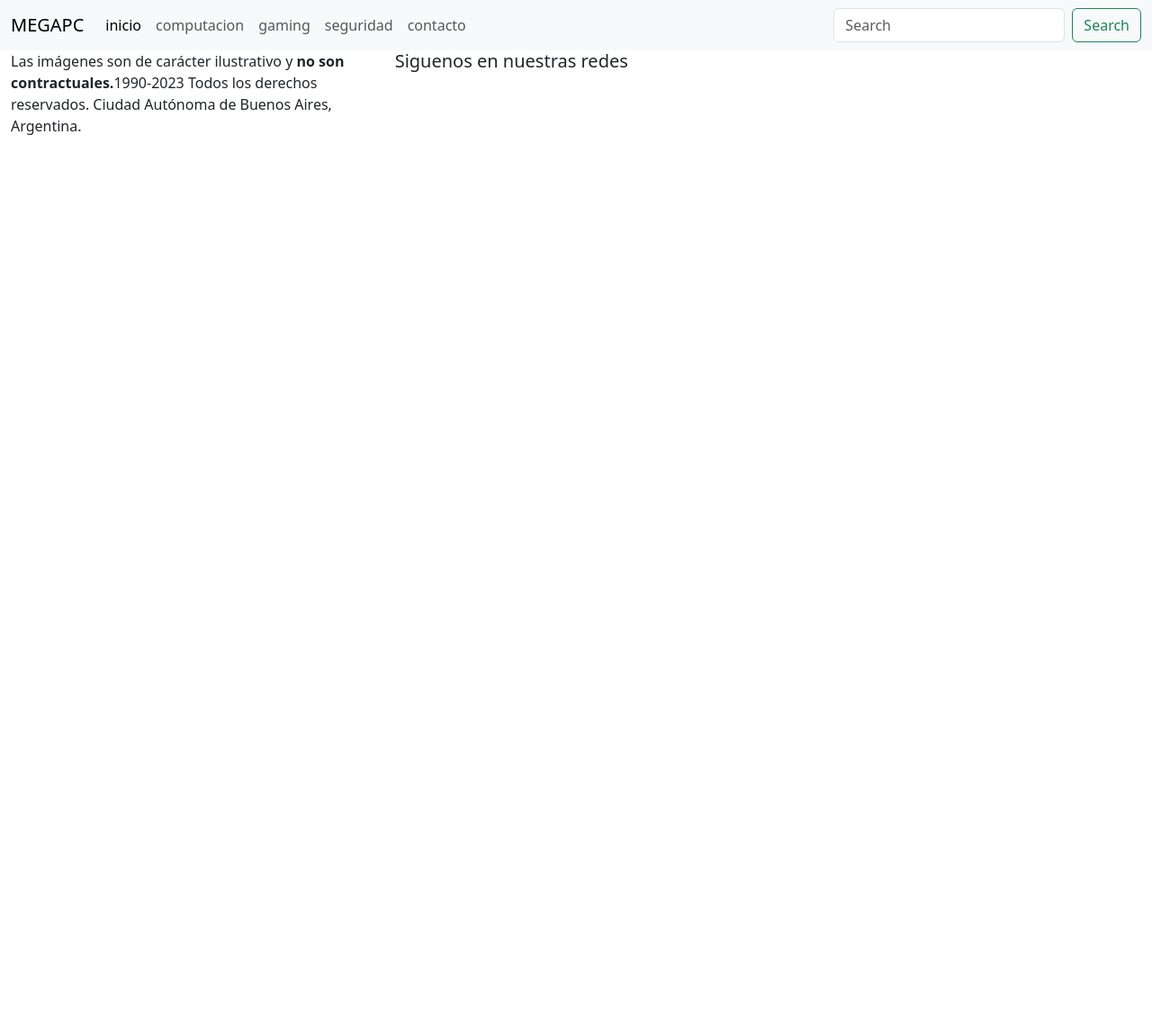
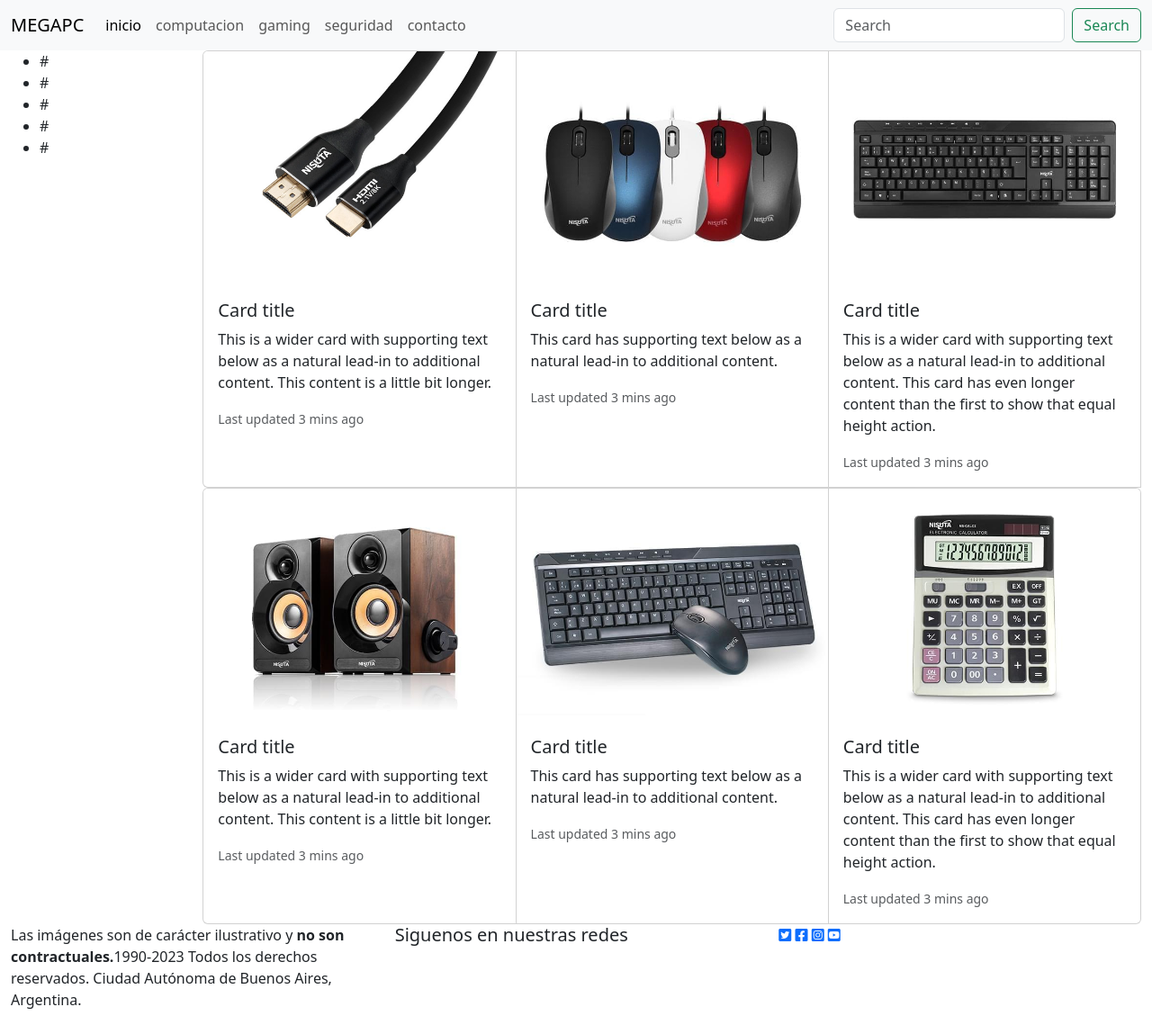
Before and after one commit to victorcapcha/preentrega3-capcha, a plain HTML site: page pages/computacion.html in a window 1280 px wide. Shown: the whole page at 90% size. Before the commit the page ends 800 px from the top, so only its background shows below. Drawn offline with nearby package versions, Linux system fonts and the light colour scheme.

Commit message:
agregando contenido

```diff
--- a/pages/computacion.html
+++ b/pages/computacion.html
@@ -5,12 +5,15 @@
   <meta charset="UTF-8" />
   <meta http-equiv="X-UA-Compatible" content="IE=edge" />
   <meta name="viewport" content="width=device-width, initial-scale=1.0" />
-  <title>Document</title>
+  <title>MEGAPC</title>
   <link href="https://cdn.jsdelivr.net/npm/bootstrap@5.3.0/dist/css/bootstrap.min.css" rel="stylesheet"
     integrity="sha384-9ndCyUaIbzAi2FUVXJi0CjmCapSmO7SnpJef0486qhLnuZ2cdeRhO02iuK6FUUVM" crossorigin="anonymous" />
   <script src="https://cdn.jsdelivr.net/npm/bootstrap@5.3.0/dist/js/bootstrap.bundle.min.js"
     integrity="sha384-geWF76RCwLtnZ8qwWowPQNguL3RmwHVBC9FhGdlKrxdiJJigb/j/68SIy3Te4Bkz"
     crossorigin="anonymous"></script>
+    <link rel="stylesheet" href="https://cdnjs.cloudflare.com/ajax/libs/font-awesome/6.4.0/css/all.min.css"
+    integrity="sha512-iecdLmaskl7CVkqkXNQ/ZH/XLlvWZOJyj7Yy7tcenmpD1ypASozpmT/E0iPtmFIB46ZmdtAc9eNBvH0H/ZpiBw=="
+    crossorigin="anonymous" referrerpolicy="no-referrer" />
   <link rel="stylesheet" href="../css/estilos.css" />
 </head>
 
@@ -43,12 +46,120 @@
           </ul>
           <form class="d-flex" role="search">
             <input class="form-control me-2" type="search" placeholder="Search" aria-label="Search" />
-            <button class="btn btn-outline-success" type="submit">Search</button>
+            <button class="btn btn-outline-success" type="submit">
+              Search
+            </button>
           </form>
         </div>
       </div>
     </nav>
   </header>
+  <main>
+    <section class="container-fluid">
+      <div class="row">
+        <aside class="col-2">
+          <nav>
+            <ul>
+              <li>#</li>
+              <li>#</li>
+              <li>#</li>
+              <li>#</li>
+              <li>#</li>
+            </ul>
+          </nav>
+        </aside>
+        <div class="col-10">
+          <div class="card-group">
+            <div class="card">
+              <img src="../img/nscahd38k.jpg" class="card-img-top" alt="..." />
+              <div class="card-body">
+                <h5 class="card-title">Card title</h5>
+                <p class="card-text">
+                  This is a wider card with supporting text below as a natural
+                  lead-in to additional content. This content is a little bit
+                  longer.
+                </p>
+                <p class="card-text">
+                  <small class="text-body-secondary">Last updated 3 mins ago</small>
+                </p>
+              </div>
+            </div>
+            <div class="card">
+              <img src="../img/nsmo35s.jpg" class="card-img-top" alt="..." />
+              <div class="card-body">
+                <h5 class="card-title">Card title</h5>
+                <p class="card-text">
+                  This card has supporting text below as a natural lead-in to
+                  additional content.
+                </p>
+                <p class="card-text">
+                  <small class="text-body-secondary">Last updated 3 mins ago</small>
+                </p>
+              </div>
+            </div>
+            <div class="card">
+              <img src="../img/nskb28u.jpg" class="card-img-top" alt="..." />
+              <div class="card-body">
+                <h5 class="card-title">Card title</h5>
+                <p class="card-text">
+                  This is a wider card with supporting text below as a natural
+                  lead-in to additional content. This card has even longer
+                  content than the first to show that equal height action.
+                </p>
+                <p class="card-text">
+                  <small class="text-body-secondary">Last updated 3 mins ago</small>
+                </p>
+              </div>
+            </div>
+            <div class="card-group">
+              <div class="card">
+                <img src="../img/nspau63.jpg" class="card-img-top" alt="..." />
+                <div class="card-body">
+                  <h5 class="card-title">Card title</h5>
+                  <p class="card-text">
+                    This is a wider card with supporting text below as a
+                    natural lead-in to additional content. This content is a
+                    little bit longer.
+                  </p>
+                  <p class="card-text">
+                    <small class="text-body-secondary">Last updated 3 mins ago</small>
+                  </p>
+                </div>
+              </div>
+              <div class="card">
+                <img src="../img/nswi34co.jpg" class="card-img-top" alt="..." />
+                <div class="card-body">
+                  <h5 class="card-title">Card title</h5>
+                  <p class="card-text">
+                    This card has supporting text below as a natural lead-in
+                    to additional content.
+                  </p>
+                  <p class="card-text">
+                    <small class="text-body-secondary">Last updated 3 mins ago</small>
+                  </p>
+                </div>
+              </div>
+              <div class="card">
+                <img src="../img/nscalc2.jpg" class="card-img-top" alt="..." />
+                <div class="card-body">
+                  <h5 class="card-title">Card title</h5>
+                  <p class="card-text">
+                    This is a wider card with supporting text below as a
+                    natural lead-in to additional content. This card has even
+                    longer content than the first to show that equal height
+                    action.
+                  </p>
+                  <p class="card-text">
+                    <small class="text-body-secondary">Last updated 3 mins ago</small>
+                  </p>
+                </div>
+              </div>
+            </div>
+          </div>
+        </div>
+      </div>
+    </section>
+  </main>
   <footer>
     <div class="container-fluid">
       <div class="row d-flex justify-content-center">
```
Also changed, not shown: pages/contacto.html (+3 -0 lines), pages/gaming.html (+3 -0 lines), pages/seguridad.html (+3 -0 lines).
